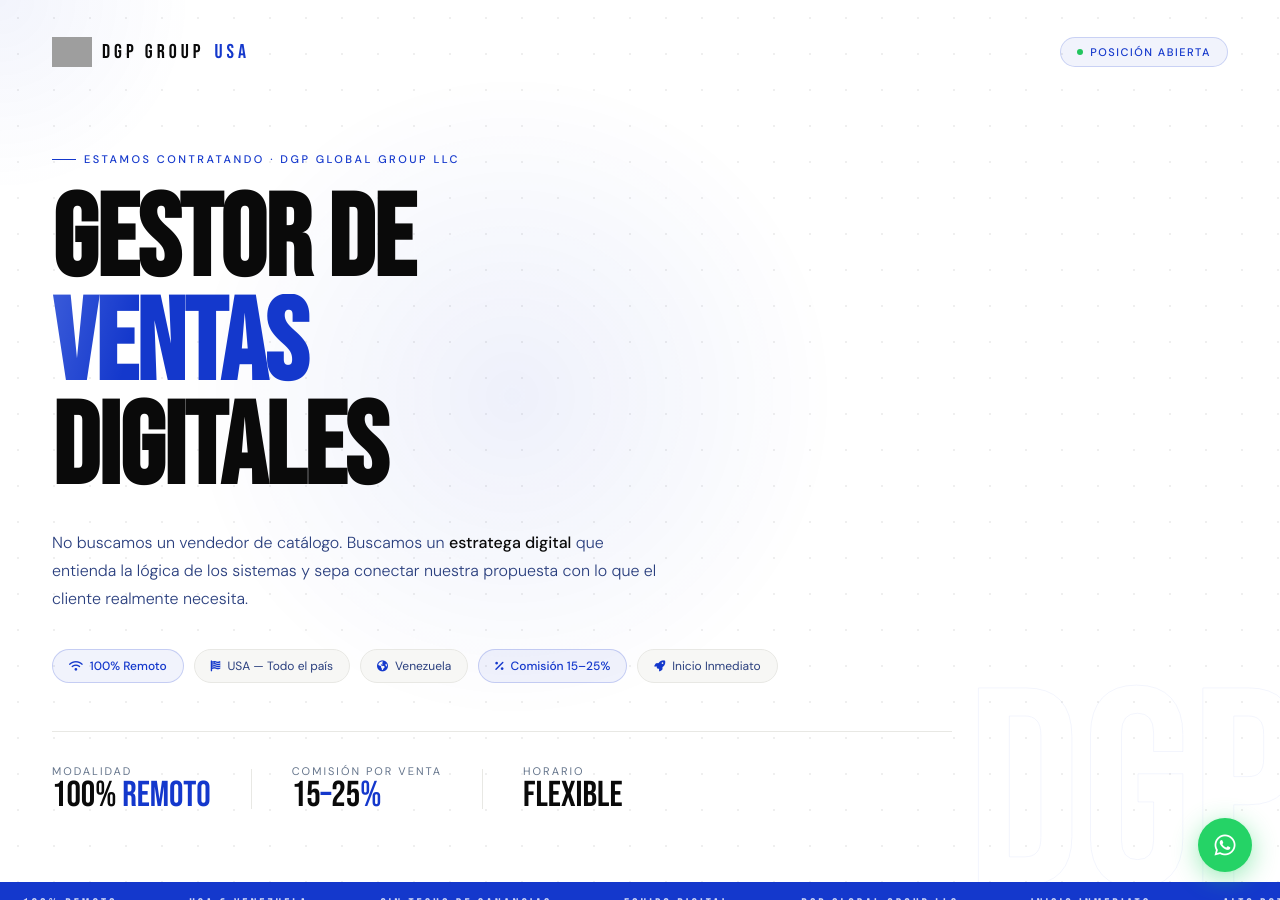
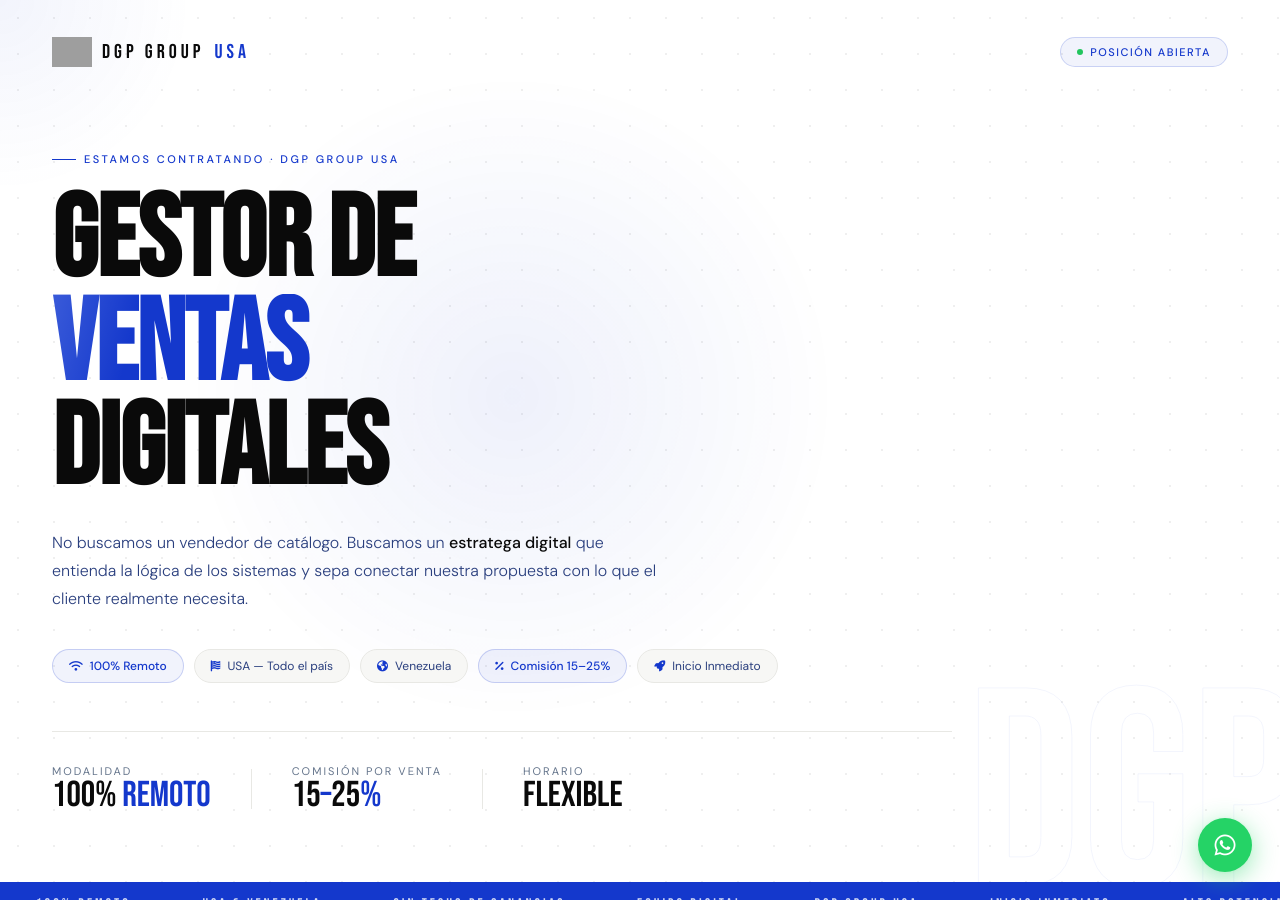
Before and after one commit to quasarworksco/dgpglobal, a Jekyll site: the page empleo.html, which Jekyll copies as it is, in a window 1280 px wide and 900 px high. Built offline with Jekyll 4.4.1, drawn with Linux system fonts in a browser that asks for light colours; some of the changed text lies outside the part shown; grey boxes are pictures that could not be loaded.

Commit message:
Revertir el cambio de nombre en la web (el nombre con LLC era solo para el panel)
Co-Authored-By: Claude Opus 5.5 <noreply@anthropic.com>
Claude-Session: https://claude.ai/code/session_01VoYEJNsBSvedof2kGxVZNS

```diff
--- a/_includes/footer.html
+++ b/_includes/footer.html
@@ -71,7 +71,7 @@
 
     <div class="footer-bottom">
       <div class="footer-copy">
-        © 2026 <span>DGP Global Group LLC</span> · {% if page.lang == 'es' %}<span data-es>Todos los derechos reservados</span>{% endif %}{% if page.lang == 'en' %}<span data-en>All rights reserved</span>{% endif %}
+        © 2026 <span>DGP Global Group</span> · {% if page.lang == 'es' %}<span data-es>Todos los derechos reservados</span>{% endif %}{% if page.lang == 'en' %}<span data-en>All rights reserved</span>{% endif %}
       </div>
       <div class="footer-bottom-links">
         {% if page.lang == 'es' %}<a href="{{ site.data.routes.privacy.es }}" class="footer-bottom-link" data-es>Política de Privacidad</a>{% endif %}
--- a/_includes/schema.html
+++ b/_includes/schema.html
@@ -7,8 +7,7 @@
       "@type": ["LocalBusiness", "ProfessionalService"],
       "@id": "https://dgpglobalgroup.com/#business",
       "name": "DGP Global Group",
-      "legalName": "DGP Global Group LLC",
-      "alternateName": ["DGP Global Group LLC", "DGP Group USA", "DGP Global"],
+      "alternateName": ["DGP Group USA", "DGP Global"],
       "description": "Bilingual web design and digital marketing agency in Florida. Specialists in professional websites, graphic design, social media management, branding packages and custom systems for small businesses. Serving clients since 2019.",
       "slogan": "We grow your business online.",
       "foundingDate": "2019",
--- a/empleo.html
+++ b/empleo.html
@@ -3,20 +3,20 @@
 <head>
 <meta charset="UTF-8">
 <meta name="viewport" content="width=device-width, initial-scale=1.0">
-<title>Se Busca Gestor de Ventas Digitales · DGP Global Group LLC</title>
-<meta name="description" content="Únete al equipo comercial de DGP Global Group LLC. Posición remota abierta para USA y Venezuela. Comisiones del 15–25%.">
+<title>Se Busca Gestor de Ventas Digitales · DGP Group USA</title>
+<meta name="description" content="Únete al equipo comercial de DGP Group USA. Posición remota abierta para USA y Venezuela. Comisiones del 15–25%.">
 <meta property="og:type" content="website">
 <meta property="og:url" content="https://dgpglobalgroup.com/empleo.html">
 <meta property="og:site_name" content="DGP Global Group">
-<meta property="og:title" content="Se Busca Gestor de Ventas Digitales · DGP Global Group LLC">
-<meta property="og:description" content="Únete al equipo comercial de DGP Global Group LLC. Posición remota abierta para USA y Venezuela. Comisiones del 15–25%.">
+<meta property="og:title" content="Se Busca Gestor de Ventas Digitales · DGP Group USA">
+<meta property="og:description" content="Únete al equipo comercial de DGP Group USA. Posición remota abierta para USA y Venezuela. Comisiones del 15–25%.">
 <meta property="og:image" content="https://dgpglobalgroup.com/assets/og/home-es.jpg">
 <meta property="og:image:width" content="1200">
 <meta property="og:image:height" content="630">
 <meta property="og:locale" content="es_US">
 <meta name="twitter:card" content="summary_large_image">
-<meta name="twitter:title" content="Se Busca Gestor de Ventas Digitales · DGP Global Group LLC">
-<meta name="twitter:description" content="Únete al equipo comercial de DGP Global Group LLC. Posición remota abierta para USA y Venezuela. Comisiones del 15–25%.">
+<meta name="twitter:title" content="Se Busca Gestor de Ventas Digitales · DGP Group USA">
+<meta name="twitter:description" content="Únete al equipo comercial de DGP Group USA. Posición remota abierta para USA y Venezuela. Comisiones del 15–25%.">
 <meta name="twitter:image" content="https://dgpglobalgroup.com/assets/og/home-es.jpg">
 <link rel="preconnect" href="https://fonts.googleapis.com">
 <link rel="preconnect" href="https://fonts.gstatic.com" crossorigin>
@@ -267,7 +267,7 @@ footer::before{content:'';position:absolute;inset:0;background-image:radial-grad
 <!-- NAV -->
 <nav>
   <a href="https://dgpgroup.us" class="logo">
-    <img src="https://drive.google.com/thumbnail?id=1ttCWtKOBYkVC8C7b70BFiWdJtD2RcP_9&sz=w200" alt="DGP Global Group LLC">
+    <img src="https://drive.google.com/thumbnail?id=1ttCWtKOBYkVC8C7b70BFiWdJtD2RcP_9&sz=w200" alt="DGP Group USA">
     DGP GROUP <span>USA</span>
   </a>
   <div class="nav-tag"><span class="dot-live"></span>Posición Abierta</div>
@@ -278,7 +278,7 @@ footer::before{content:'';position:absolute;inset:0;background-image:radial-grad
   <div class="hero-glow"></div>
   <div class="hero-bg-word">DGP</div>
   <div class="hero-inner">
-    <div class="eyebrow">Estamos Contratando · DGP Global Group LLC</div>
+    <div class="eyebrow">Estamos Contratando · DGP Group USA</div>
     <h1 class="hero-title">
       GESTOR DE<br><span class="shine">VENTAS</span>DIGITALES
     </h1>
@@ -317,11 +317,11 @@ footer::before{content:'';position:absolute;inset:0;background-image:radial-grad
     <span class="ticker-item">Alto Potencial</span><span class="ticker-item">15–25% por Venta</span>
     <span class="ticker-item">100% Remoto</span><span class="ticker-item">USA & Venezuela</span>
     <span class="ticker-item">Sin Techo de Ganancias</span><span class="ticker-item">Equipo Digital</span>
-    <span class="ticker-item">DGP Global Group LLC</span><span class="ticker-item">Inicio Inmediato</span>
+    <span class="ticker-item">DGP Group USA</span><span class="ticker-item">Inicio Inmediato</span>
     <span class="ticker-item">Alto Potencial</span><span class="ticker-item">15–25% por Venta</span>
     <span class="ticker-item">100% Remoto</span><span class="ticker-item">USA & Venezuela</span>
     <span class="ticker-item">Sin Techo de Ganancias</span><span class="ticker-item">Equipo Digital</span>
-    <span class="ticker-item">DGP Global Group LLC</span><span class="ticker-item">Inicio Inmediato</span>
+    <span class="ticker-item">DGP Group USA</span><span class="ticker-item">Inicio Inmediato</span>
   </div>
 </div>
 
```
